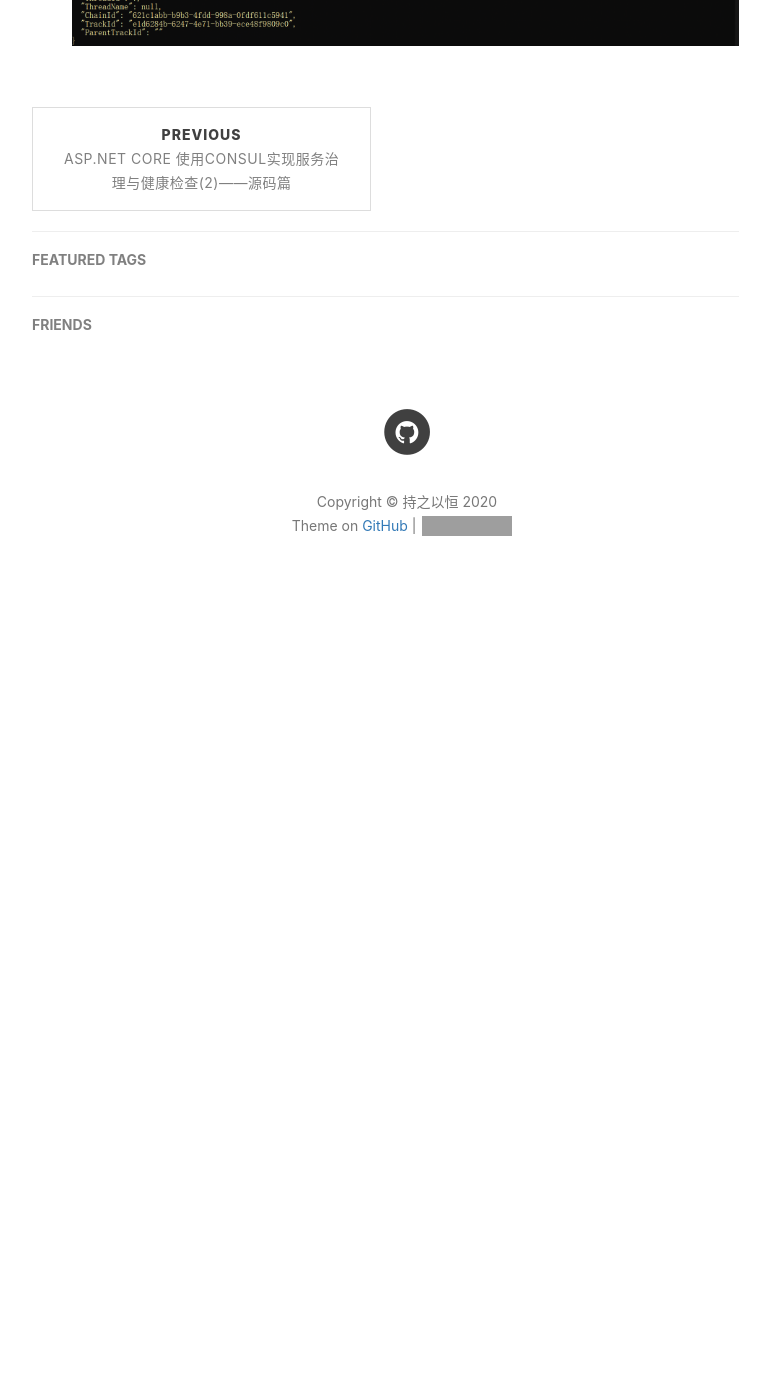
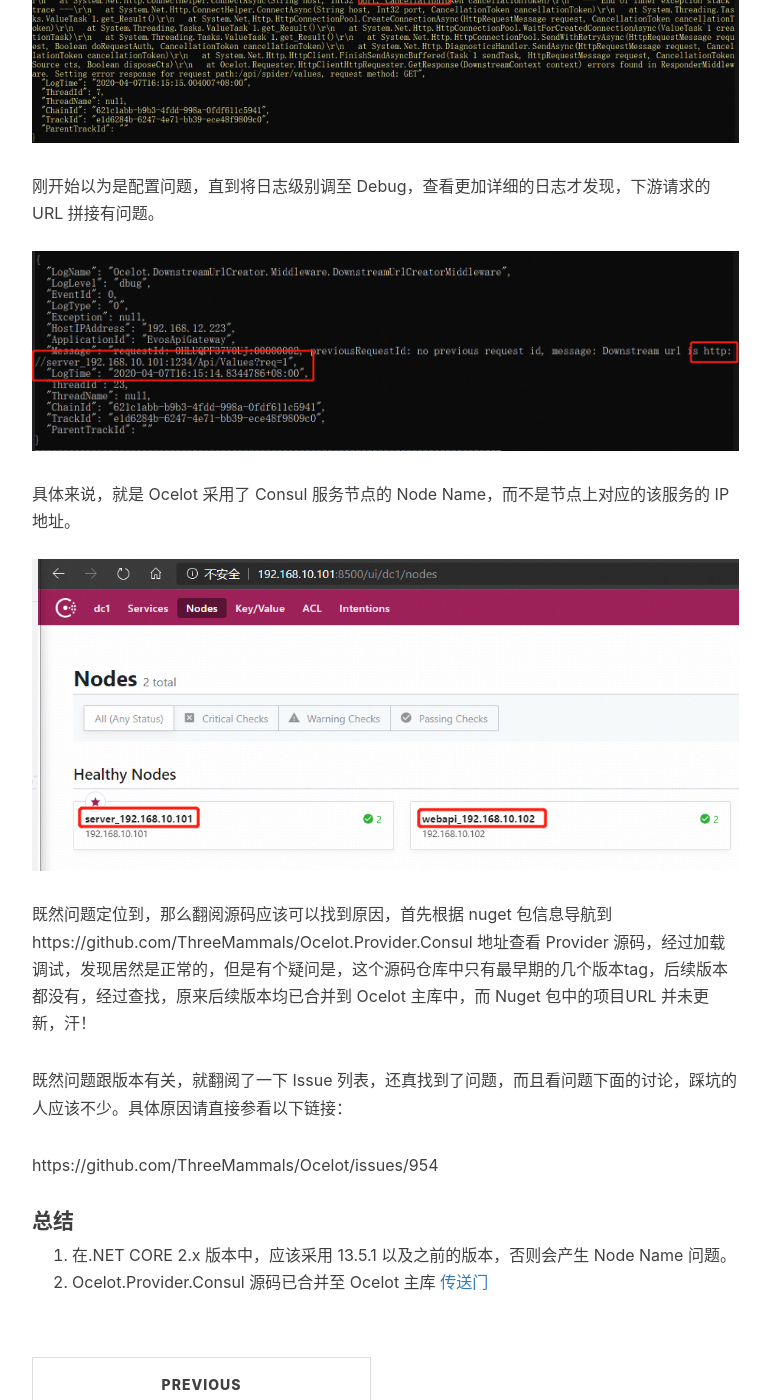
Before and after one commit to xBoo/xboo.github.com, a Jekyll site: the page built from _posts/2020-04-07-.NET-CORE2.2下Ocelot-+Consul服务发现中的问题.md, in a window 1280 px wide and 1400 px high, scrolled down 1610 px. Shown: the whole window, without its empty margins (233-1003 px from the left). Built offline with Jekyll 4.4.1, drawn with Linux system fonts in a browser that asks for light colours; nearby versions of some CDN libraries; our own code applies the rules of GitHub Pages for plain Markdown files; comment, search, counter and statistics services are not loaded; before the commit the page ends 2240 px from its top, so only the background shows below that; some of the changed text lies outside the part shown; grey boxes are pictures that could not be loaded.

Commit message:
修改问题

````diff
--- a/_posts/2020-04-07-.NET-CORE2.2下Ocelot-+Consul服务发现中的问题.md
+++ b/_posts/2020-04-07-.NET-CORE2.2下Ocelot-+Consul服务发现中的问题.md
@@ -2,12 +2,12 @@
 
 历史原因，笔者所在公司的项目目前还在使用 .NET CORE 2.2版本，在所有业务应用升级完成服务注册发现之后，最后剩下 Ocelot 网关服务升级。在升级过程中，遇到一些问题，记录此文，以便有相同情况的同学参考。
 
-#### 简单说下升级步骤
+#### 1. Ocelot 升级服务发现
 
 [根据官方文档](https://ocelot.readthedocs.io/en/latest/features/servicediscovery.html#consul) ,通过简单的添加配置，既可以将原有配置方式改为服务发现：
 
 1. 安装插件
-Install-Package Ocelot.Provider.Consul
+Install-Package Ocelot.Provider.Consul 13.5.2，.Net Core 2.x 最后一个版本
 
 2. 配置服务
 ```
@@ -36,5 +36,23 @@
     },
 }
 ```
+
+#### 2. 问题产生
 简单的几个步骤，Ocelot 升级完成，然而经过测试，却发现 Ocelot 并没有向我们预期那样，路由到后端的服务，而是报如下错误：
 ![](https://raw.githubusercontent.com/xBoo/xboo.github.com/master/img/oc_error.png)
+
+刚开始以为是配置问题，直到将日志级别调至 Debug，查看更加详细的日志才发现，下游请求的 URL 拼接有问题。
+![](https://raw.githubusercontent.com/xBoo/xboo.github.com/master/img/oc_error2.png)
+
+具体来说，就是 Ocelot 采用了 Consul 服务节点的 Node Name，而不是节点上对应的该服务的 IP 地址。
+![](https://raw.githubusercontent.com/xBoo/xboo.github.com/master/img/oc_consulnode.png)
+
+既然问题定位到，那么翻阅源码应该可以找到原因，首先根据 nuget 包信息导航到 https://github.com/ThreeMammals/Ocelot.Provider.Consul 地址查看 Provider 源码，经过加载调试，发现居然是正常的，但是有个疑问是，这个源码仓库中只有最早期的几个版本tag，后续版本都没有，经过查找，原来后续版本均已合并到 Ocelot 主库中，而 Nuget 包中的项目URL 并未更新，汗！
+
+既然问题跟版本有关，就翻阅了一下 Issue 列表，还真找到了问题，而且看问题下面的讨论，踩坑的人应该不少。具体原因请直接参看以下链接：
+
+https://github.com/ThreeMammals/Ocelot/issues/954
+
+#### 总结
+1. 在.NET CORE 2.x 版本中，应该采用 13.5.1 以及之前的版本，否则会产生 Node Name 问题。
+2. Ocelot.Provider.Consul 源码已合并至 Ocelot 主库 [传送门](https://github.com/ThreeMammals/Ocelot/tree/master/src)
````
Also changed, not shown: img/oc_consulnode.png (added).
